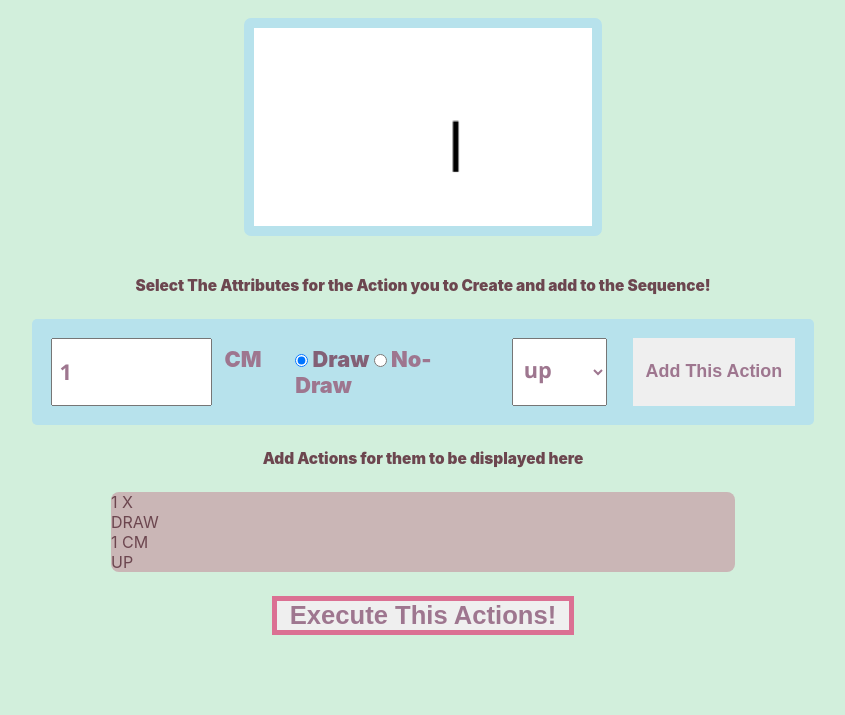
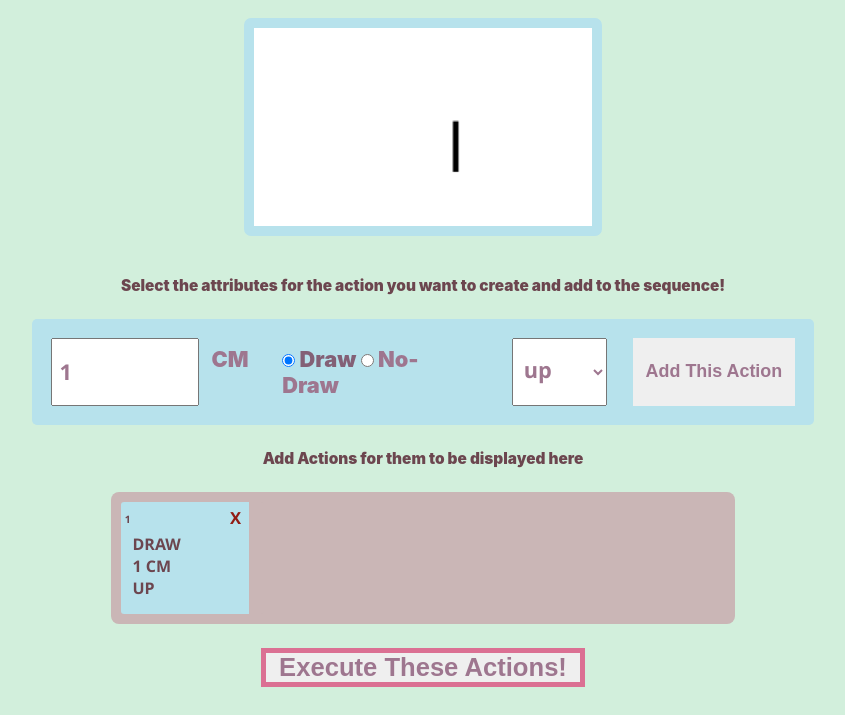
Before and after one commit to GnarlyMshtep/CanavsProject, a plain HTML site: page index.html in a window 1280 px wide. Both pictures are taken after a click on the button "Add This Action". Shown: the part 85-800 px from the top of the page, without its empty margins (217-1062 px from the left). Drawn offline with Linux system fonts and the light colour scheme.

Commit message:
bringing HTML and CSS files to what they were before meltdown

```diff
--- a/index.html
+++ b/index.html
@@ -15,10 +15,10 @@
         <h1 class="main-title">Dang & Matan's Canvas Applet</h1>
 
         <canvas class="canvas-display"></canvas>
-        <p class="description-p">Select The Attributes for the Action you to Create and add to the Sequence!</p>
+        <p class="description-p">Select the attributes for the action you want to create and add to the sequence!</p>
         <div class="form-wrapper">
             <form class="action-form">
-                <input class="form-cm-input" type="number" placeholder="3.14" value="1" min=".05" step=".05" max="10">
+                <input class="form-cm-input" type="number" placeholder="3.14" value="1" min=".05" step=".05" max="8">
                 <span class="cm-span">CM</span>
                 <div class="radio-btts-container">
                     <input class="radio-bttn" checked="checked" type="radio" id="draw" name="draw-setting" value="Draw">
@@ -41,7 +41,7 @@
         <div class="action-display-container">
         </div>
 
-        <button class="run-actions-butt">Execute This Actions!</button>
+        <button class="run-actions-butt">Execute These Actions!</button>
 
 
 
--- a/style.css
+++ b/style.css
@@ -151,4 +151,56 @@ input[type="radio"]:checked+label {
     background-color: #cab6b6;
     border-radius: 8px;
 
+    display: flex;
+
 }
+
+.action-box {
+    max-width: 7.5em;
+    min-width: 7.5em;
+    height: 13vh;
+    padding: .3vw;
+    margin: 10px;
+    border-radius: 3px;
+
+    font-family: 'Segoe UI', Tahoma, Geneva, Verdana, sans-serif;
+    font-weight: 900;
+
+    background-color:
+        /*#4E4187*/
+        #b7e2ec;
+    color:
+        /*#FFBF00*/
+        #6C464F;
+
+    box-sizing: content-box;
+
+
+}
+
+.action-box:last-child {
+    border-right: 15px solid #cab6b6;
+
+}
+
+.action-num {
+    font-size: .8vw;
+}
+
+.delete-action-x {
+    font-size: 1.3vw;
+    color: #921c14;
+    float: right;
+    padding-right: .3vw;
+}
+
+.delete-action-x:hover {
+    color: #E3170A;
+    cursor: pointer;
+    font-size: ;
+}
+
+.action-desc {
+    padding: .6vh 0 1.2vh .6vw;
+
+}
```
